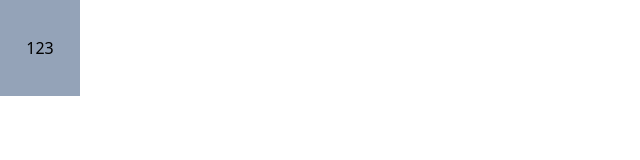
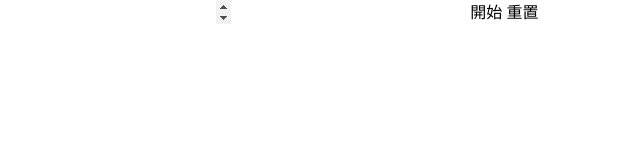
Before and after one commit to TetrisOuO/tomatoTimer, a website: page index.html in a window 1280 px wide. Shown: the whole page, without its empty margins (0-640 px from the left). Drawn offline with nearby package versions, Linux system fonts and the light colour scheme.

Commit message:
網頁基礎
增加input 和 按鈕

```diff
--- a/index.html
+++ b/index.html
@@ -8,7 +8,10 @@
     <title>Tomato Timer</title>
 </head>
 <body>
-  <button class="bg-slate-400 h-24 w-20">123</button>
+  <input type="number" id="focusTime"/>
+  <input type="number" id="breakTime"/>
+  <button id="startStop">開始</button>
+  <button id="reset">重置</button>
 
 </body>
 </html>
```
